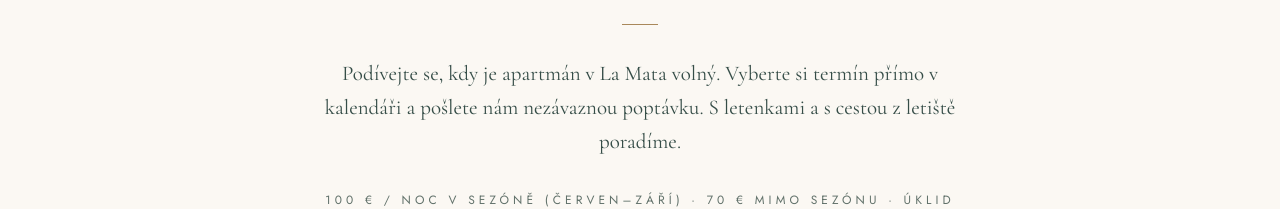
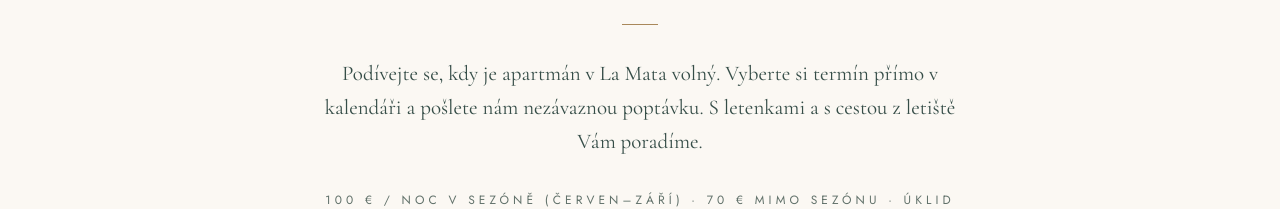
Before and after one commit to LubosRemplik/Vinamar-Web, a Next.js app in the folder web/: page /volne-terminy in a window 1280 px wide. Shown: the part 271-480 px from the top of the page. Built offline with nearby package versions, Linux system fonts and the light colour scheme; no server answers.

Commit message:
content(web): add missing pronoun to the availability intro

```diff
--- a/web/app/volne-terminy/page.tsx
+++ b/web/app/volne-terminy/page.tsx
@@ -19,7 +19,7 @@ export default function VolneTerminyPage() {
           <hr className="rule mx-auto my-8" />
           <p className="font-display text-xl leading-relaxed text-ink/90">
             Podívejte se, kdy je apartmán v La Mata volný. Vyberte si termín přímo v kalendáři
-            a pošlete nám nezávaznou poptávku. S letenkami a s cestou z letiště poradíme.
+            a pošlete nám nezávaznou poptávku. S letenkami a s cestou z letiště Vám poradíme.
           </p>
           {/* Non-breaking spaces keep each amount glued to its currency sign when
               the line wraps. */}
```
